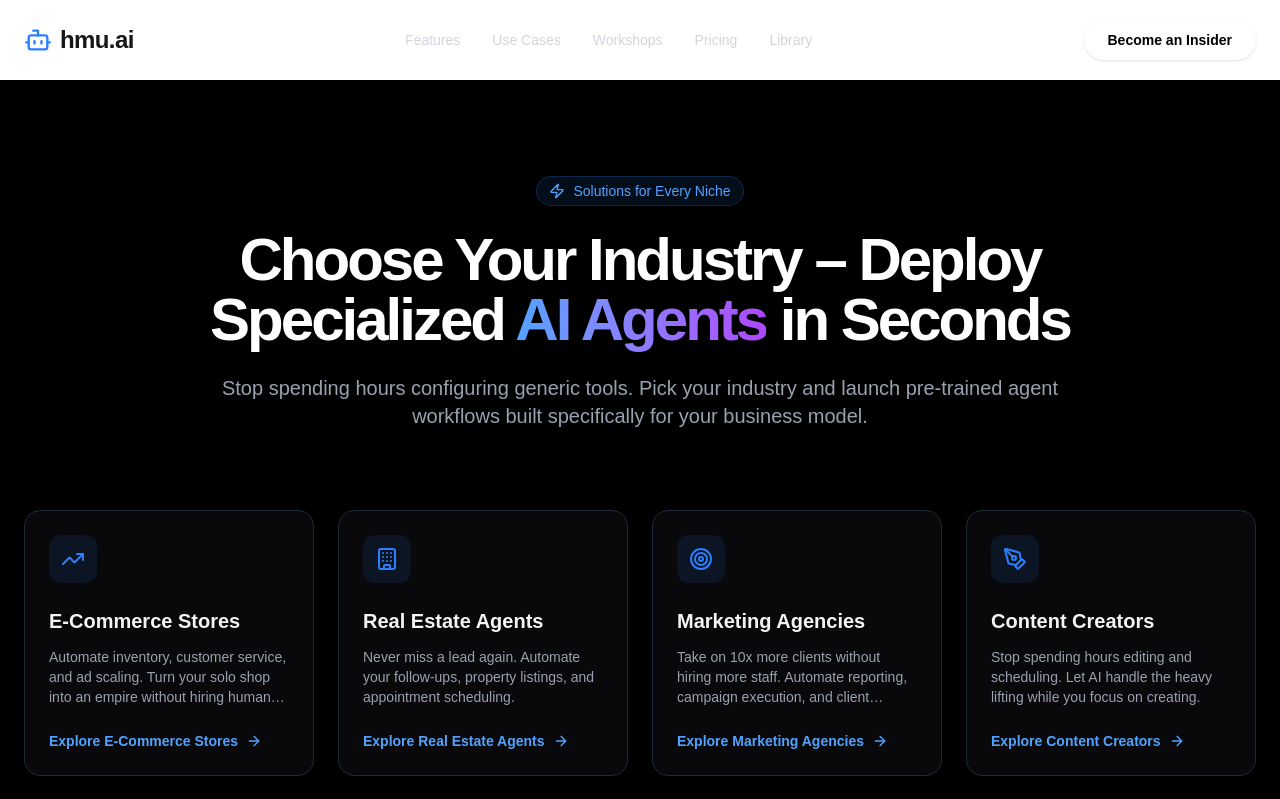
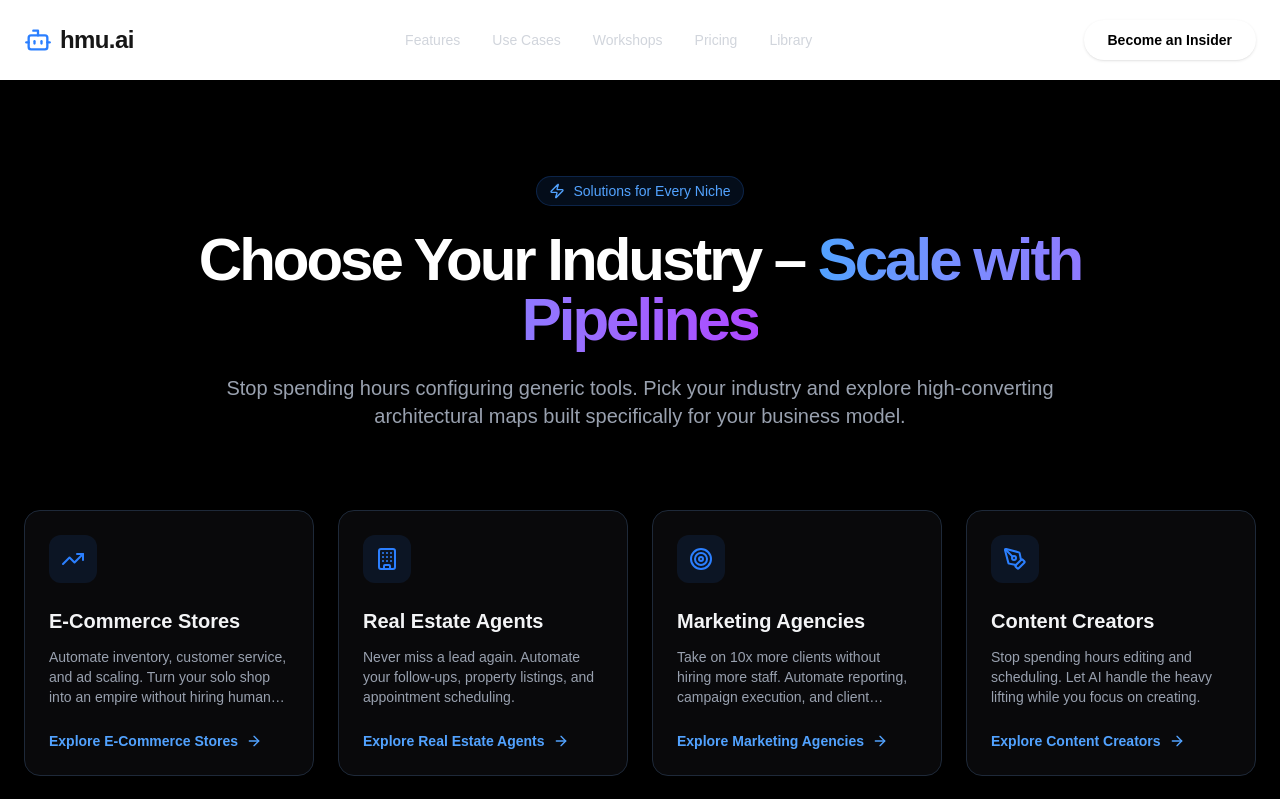
Before and after one commit to auralixai/hmu-ai, a Next.js app: page /use-cases in a window 1280 px wide. Shown: the top 799 px of the page. Built offline with nearby package versions, Linux system fonts and the light colour scheme.

Commit message:
update: rewrite use cases copy to match V2 pipeline scale messaging

```diff
--- a/src/app/use-cases/page.tsx
+++ b/src/app/use-cases/page.tsx
@@ -15,7 +15,7 @@ const iconMap: Record<string, any> = {
 
 export const metadata = {
   title: "AI Agent Use Cases by Industry | hmu.ai",
-  description: "Deploy specialized AI agents tailored to your industry in seconds. Discover how hmu.ai can automate e-commerce, real estate, SaaS, and more.",
+  description: "Explore autonomous pipelines tailored to your industry. Discover how hmu.ai can scale e-commerce, real estate, SaaS, and more.",
 };
 
 export default function UseCasesPage() {
@@ -29,10 +29,10 @@ export default function UseCasesPage() {
             <Zap className="h-4 w-4" /> Solutions for Every Niche
           </div>
           <h1 className="text-4xl md:text-6xl font-bold tracking-tighter mb-6">
-            Choose Your Industry – Deploy Specialized <span className="text-transparent bg-clip-text bg-gradient-to-r from-blue-400 to-purple-500">AI Agents</span> in Seconds
+            Choose Your Industry – <span className="text-transparent bg-clip-text bg-gradient-to-r from-blue-400 to-purple-500">Scale with Pipelines</span>
           </h1>
           <p className="text-xl text-gray-400">
-            Stop spending hours configuring generic tools. Pick your industry and launch pre-trained agent workflows built specifically for your business model.
+            Stop spending hours configuring generic tools. Pick your industry and explore high-converting architectural maps built specifically for your business model.
           </p>
         </div>
 
```
